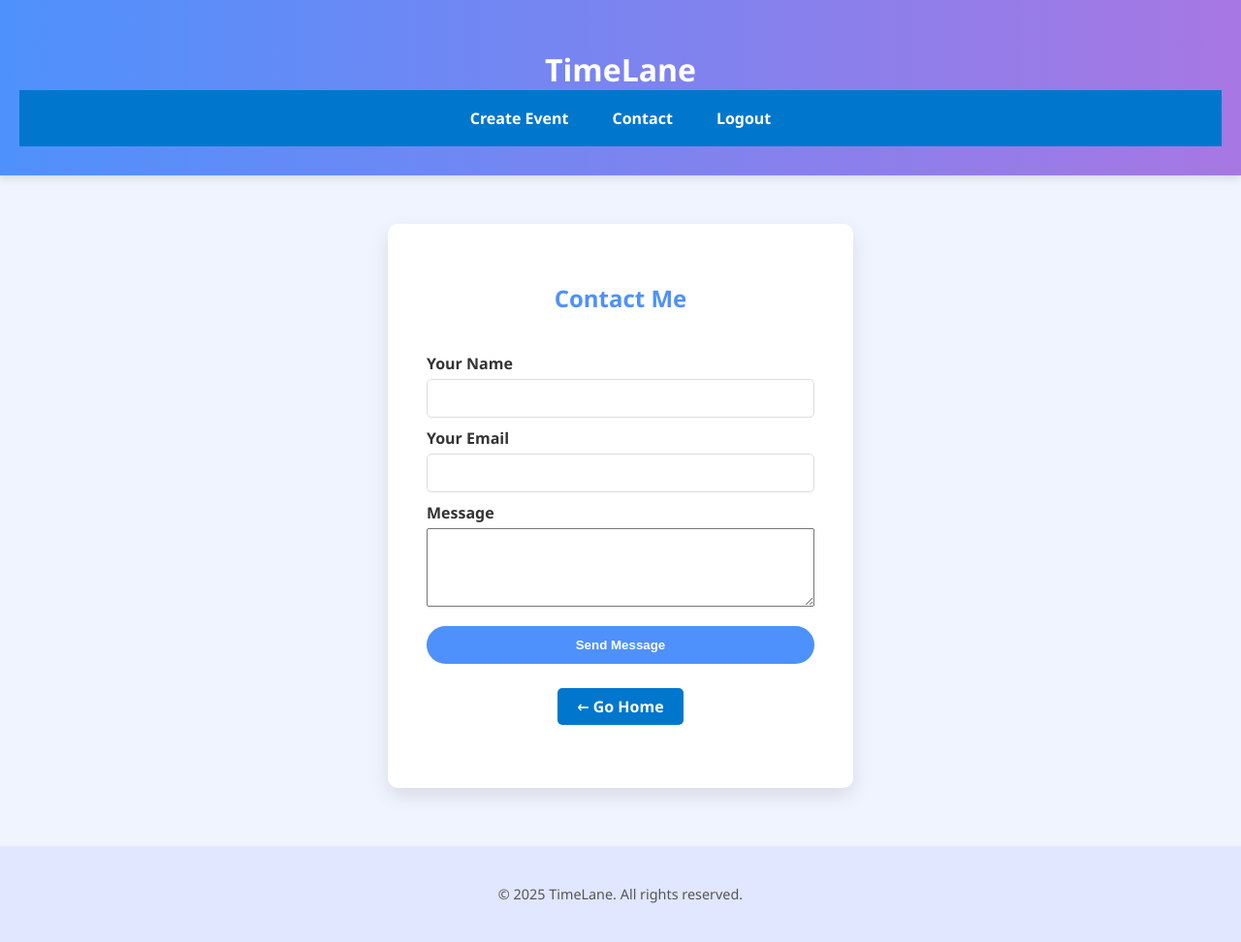
After one commit to panisoo25/timelane, a Flask app: page /contact in a window 1280 px wide. The commit adds this page. Shown: the whole page at 97% size. Run offline with Flask 3, Linux system fonts and the light colour scheme.

Commit message:
Add contact page and email sending functionality

```diff
--- a/main.py
+++ b/main.py
@@ -2,6 +2,10 @@ from flask import Flask, render_template, request, redirect, url_for, session
 import sqlite3
 import os
 import uuid
+import smtplib
+from email.mime.text import MIMEText
+from email.mime.multipart import MIMEMultipart
+
 from werkzeug.utils import secure_filename
 
 
@@ -12,6 +16,47 @@ DATABASE = 'database.db'
 UPLOAD_FOLDER = 'static/uploads'
 ALLOWED_EXTENSIONS = {'png', 'jpg', 'jpeg', 'gif'}
 app.config['UPLOAD_FOLDER'] = UPLOAD_FOLDER
+
+
+#////////////////////////////////////////////////
+import smtplib
+from email.mime.multipart import MIMEMultipart
+from email.mime.text import MIMEText
+
+def send_email(name, email, message):
+    sender_email = "orishragai2509@gmail.com"
+    receiver_email = "orishragai2509@gmail.com"  # אתה
+    password = "fuhqabwrwgkbvclv"  # סיסמת האפליקציה שיצרת
+
+    subject = "New Contact Message from TimeLane"
+    body = f"""
+    You got a new message from TimeLane:
+
+    Name: {name}
+    Email: {email}
+
+    Message:
+    {message}
+    """
+
+    msg = MIMEMultipart()
+    msg['From'] = sender_email
+    msg['To'] = receiver_email
+    msg['Subject'] = subject
+
+    msg.attach(MIMEText(body, 'plain'))
+
+    try:
+        with smtplib.SMTP_SSL("smtp.gmail.com", 465) as server:
+            server.login(sender_email, password)
+            server.send_message(msg)
+            print("Email sent successfully!")
+    except Exception as e:
+        print("Error sending email:", e)
+
+
+#//////////////////////////////////////////////
+
 
 def allowed_file(filename):
     return '.' in filename and \
@@ -131,6 +176,17 @@ def all_users():
     username = session.get('username')
     return render_template('all_users.html', users=users, username=username)
 
+@app.route('/contact', methods=['GET', 'POST'])
+def contact():
+    if request.method == 'POST':
+        name = request.form.get('name')
+        email = request.form.get('email')
+        message = request.form.get('message')
+
+        send_email(name, email, message)
+        return render_template('contact.html', success=True)
+
+    return render_template('contact.html')
 
 
 @app.route('/timeline')
@@ -278,8 +334,3 @@ if __name__ == '__main__':
     add_image_column_if_not_exists()
     add_is_published_column_if_not_exists()
     app.run(debug=True)
-
-
-if __name__ == '__main__':
-    init_db()
-    app.run(debug=True)
--- a/templates/base.html
+++ b/templates/base.html
@@ -75,8 +75,12 @@
       {% if username == "Guest" %}
         <a href="{{ url_for('login') }}">Login</a>
         <a href="{{ url_for('register') }}">Register</a>
+        <a href="{{ url_for('contact') }}">Contact</a>
+
+
       {% else %}
         <a href="{{ url_for('create_event') }}">Create Event</a>
+        <a href="{{ url_for('contact') }}">Contact</a>
         <a href="{{ url_for('logout') }}" class="logout-btn">Logout</a>
       {% endif %}
     </nav>
--- a/templates/base_home.html
+++ b/templates/base_home.html
@@ -62,10 +62,12 @@
     <nav class="navbar">
       {% if 'user_id' in session %}
         <a href="{{ url_for('create_event') }}">Create Event</a>
+        <a href="{{ url_for('contact') }}">Contact</a>
         <a href="{{ url_for('logout') }}">Logout</a>
       {% else %}
         <a href="{{ url_for('login') }}">Login</a>
         <a href="{{ url_for('register') }}">Register</a>
+        <a href="{{ url_for('contact') }}">Contact</a>
       {% endif %}
     </nav>
   </header>
--- /dev/null
+++ b/templates/contact.html
@@ -0,0 +1,20 @@
+{% extends "base.html" %}
+
+{% block title %}Contact Us - TimeLane{% endblock %}
+
+{% block content %}
+  <h2>Contact Me</h2>
+
+  <form method="POST" action="/contact" id="contactForm">
+    <label for="name">Your Name</label>
+    <input type="text" id="name" name="name" required />
+
+    <label for="email">Your Email</label>
+    <input type="email" id="email" name="email" required />
+
+    <label for="message">Message</label>
+    <textarea id="message" name="message" rows="5" required></textarea>
+
+    <button type="submit" class="btn">Send Message</button>
+  </form>
+{% endblock %}
```
Also changed, not shown: database.db, static/create_event.js (line endings or trailing spaces), static/uploads/789cf2d0d4164fd8b91b43232a24e4b2_Screenshot_2024-07-29_153734.png (added), static/uploads/a016221b1d59415ba0038e40b62b25bf_Screenshot_2025-06-14_192104.png (added), static/uploads/be35fd993cfb4db9800307959db864a0_Screenshot_2025-05-22_222238.png (added), static/uploads/e08ff2c59fa34b9b8dc6d3e0c8d58ebe_Screenshot_2025-05-08_220605.png (added), templates/create_event.html (line endings or trailing spaces).
